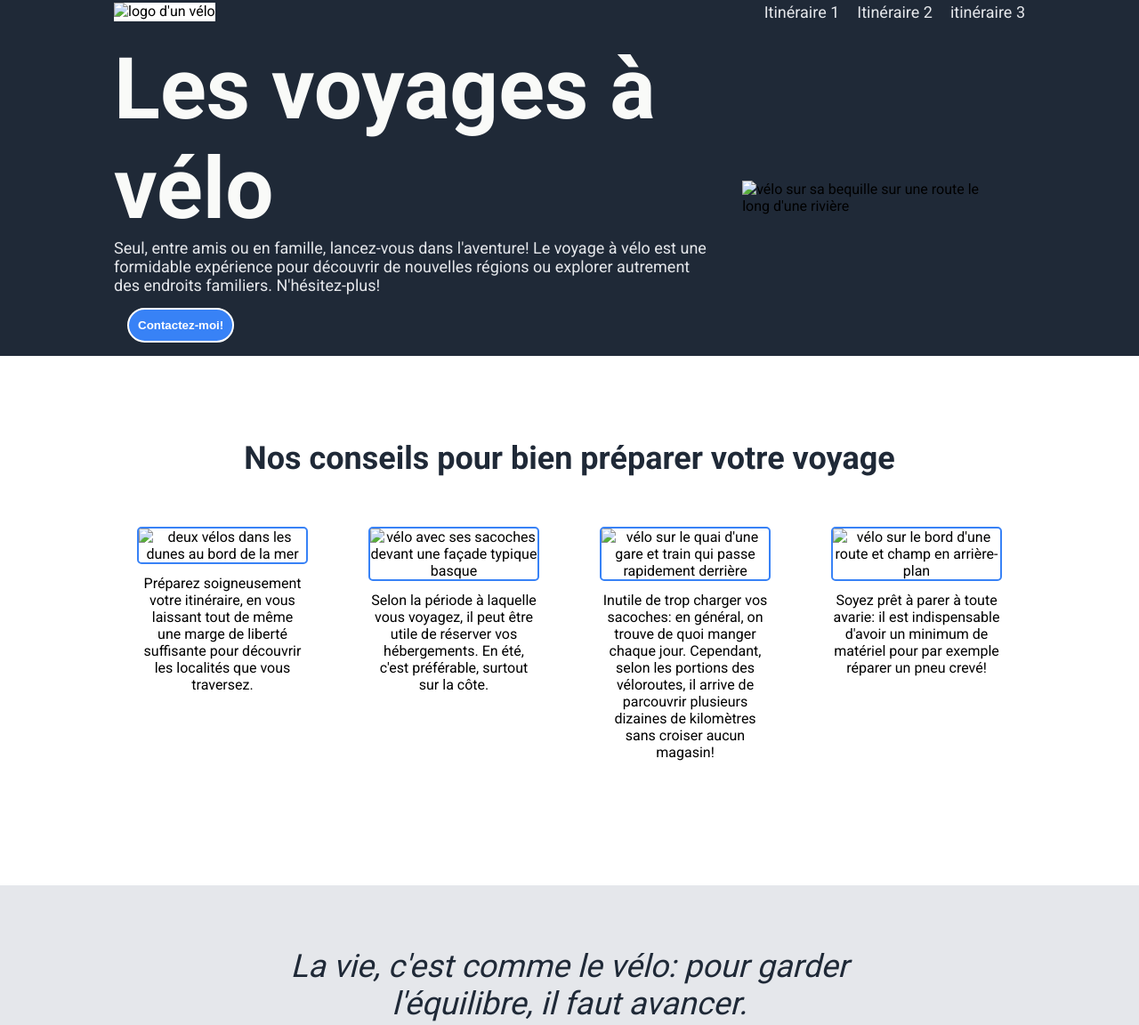
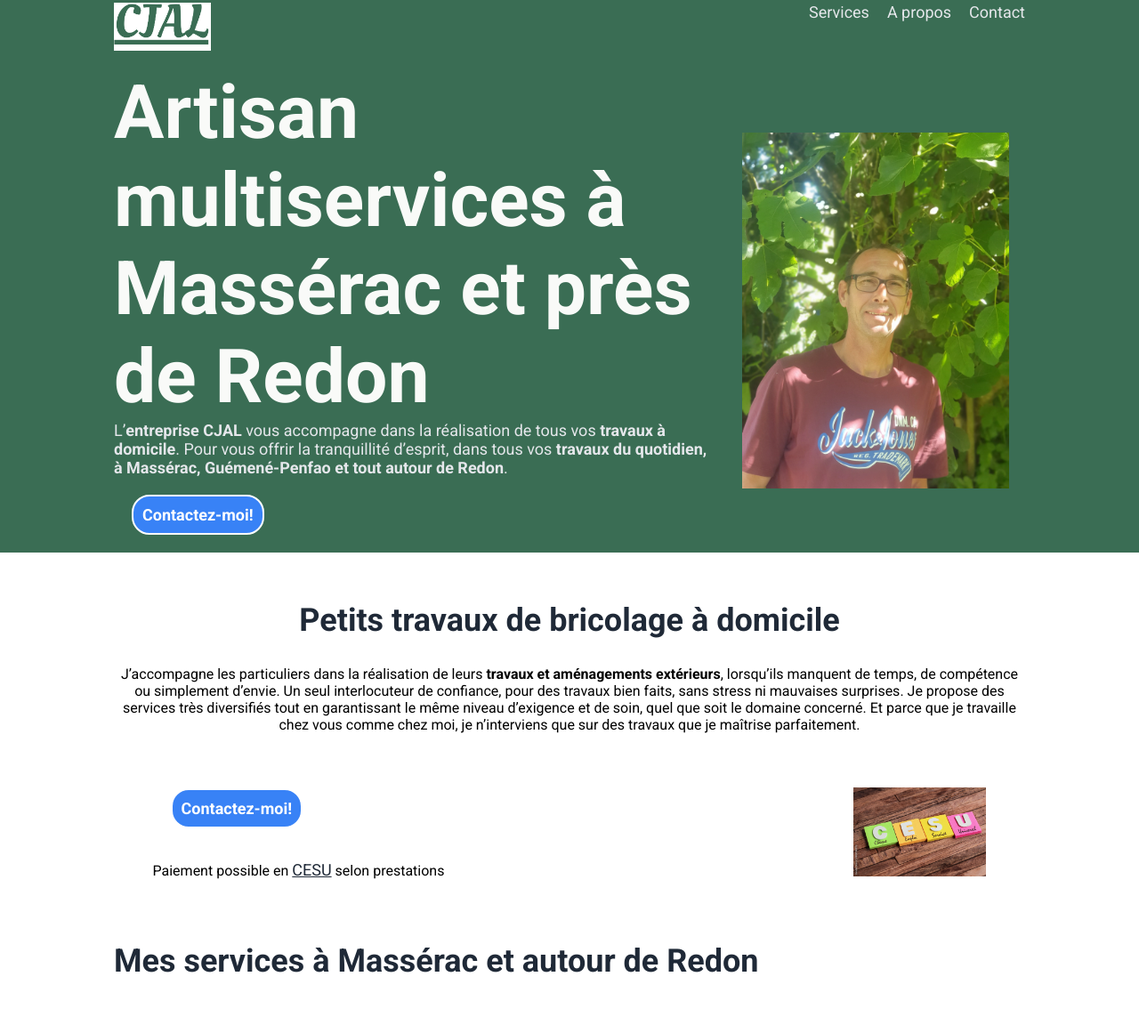
Before and after one commit to Audrey981/cjal, a plain HTML site: page index.html in a window 1280 px wide. Shown: the part 17-1169 px from the top of the page at 89% size. Drawn offline with Linux system fonts and the light colour scheme.

Commit message:
commencement de la page d'accueil

```diff
--- a/index.html
+++ b/index.html
@@ -3,55 +3,84 @@
 <head>
     <meta charset="UTF-8">
     <meta name="viewport" content="width=device-width, initial-scale=1.0">
-    <title>Landing Page</title>
+    <title>Artisan multiservices à Redon et Massérac</title>
+    <meta name="description" content="Artisan multiservices à Massérac et autour de Redon pour tous vos petits travaux du quotidien et bricolage à domicile.
+
+">
     <link href="https://fonts.googleapis.com/css2?family=Roboto:wght@400;700&display=swap" rel="stylesheet">
-    <link rel="icon" type="images/png" href="images/bicycle.png">
+    <link rel="icon" type="images/png" href="images/cjal.png">
     <link rel="stylesheet" href="style.css">
 </head>
 <body>
     <header>
         <div class="elements">
-            <div class="header-logo"><img src="images/bicycle.png" alt="logo d'un vélo" height="50"></div>
+            <div class="header-logo"><img src="images/cjal.png" alt="logo de la carte de visite CJAL" height="50"></div>
             <div class="links">
-                <a href="https://www.tourisme-rennes.com/decouvrir-rennes/rando-velo/v42-velo-bretagne/" target="_blank" rel="noopener noreferrer">Itinéraire 1</a>
-                <a href="https://www.lavelodyssee.com/" target="_blank" rel="noopener noreferrer">Itinéraire 2</a>
-                <a href="https://www.loireavelo.fr/" target="_blank" rel="noopener noreferrer">itinéraire 3</a>
+                <a href="pages/services.html">Services</a>
+                <a href="pages/apropos.html">A propos</a>
+                <a href="pages/contact.html">Contact</a>
             </div>
         </div>
         <div class="hero">
             <div class="text-hero">
-                <div class="main-text"><h1>Les voyages à vélo</h1></div>
-                <div class="secondary-text">Seul, entre amis ou en famille, lancez-vous dans l'aventure! Le voyage à vélo est une formidable expérience pour découvrir de nouvelles régions ou explorer autrement des endroits familiers. N'hésitez-plus!</div>
-                <button>Contactez-moi!</button>
+                <div class="main-text"><h1>Artisan multiservices à Massérac et près de Redon</h1></div>
+                <div class="secondary-text">L’<strong>entreprise CJAL</strong> vous accompagne dans la réalisation de tous vos <strong>travaux à domicile</strong>.
+Pour vous offrir la tranquillité d’esprit, dans tous vos <strong>travaux du quotidien, à Massérac, Guémené-Penfao et tout autour de Redon</strong>.</div>
+                <a href="pages/contact.html" class="bouton">Contactez-moi!</a>
             </div>
-            <div class="hero-img"><img src="images/hero-img.jpg" alt="vélo sur sa bequille sur une route le long d'une rivière" ></div>
+            <div class="hero-img"><img src="images/christophe.webp" alt="photo de Christophe Daval artisan multiservices à Massérac" ></div>
         </div>
     </header>
-    <div class="information">
-        <h2>Nos conseils pour bien préparer votre voyage</h2>
+
+    <div class="présentation">
+        <h2>Petits travaux de bricolage à domicile</h2>
+        <p>J’accompagne les particuliers dans la réalisation de leurs <strong> travaux et aménagements extérieurs</strong>, lorsqu’ils manquent de temps, de compétence ou simplement d’envie.
+        Un seul interlocuteur de confiance, pour des travaux bien faits, sans stress ni mauvaises surprises.
+        Je propose des services très diversifiés tout en garantissant le même niveau d’exigence et de soin, quel que soit le domaine concerné.
+        Et parce que je travaille chez vous comme chez moi, je n’interviens que sur des travaux que je maîtrise parfaitement.
+        </p>
+    </div>
+    <div class="cta">
+         <div class="texte-cta">
+        <a href="pages/contact.html" class="bouton">Contactez-moi!</a>
+         <p>Paiement possible en <a href="https://www.servicesalapersonne.gouv.fr/cesu-outil-complet-pour-services-la-personne" target="_blank" rel="noopener noreferrer" class="lien-texte">CESU</a> selon prestations</p>
+         </div>
+         <a href="https://www.servicesalapersonne.gouv.fr/cesu-outil-complet-pour-services-la-personne" target="_blank" rel="noopener noreferrer" class="image-cta">
+         <img src="images/cesu.jpeg" alt="logo qui représente les CESU" height="100">
+    </div>
+
+
+    <div class="services">
+        <h2>Mes services à Massérac et autour de Redon</h2>
         <div class="cards">
-            <div class="card-one">
-                <img src="images/image1.jpg" alt="deux vélos dans les dunes au bord de la mer" height="100">
-                <div class="text">Préparez soigneusement votre itinéraire, en vous laissant tout de même une marge de liberté suffisante pour découvrir les localités que vous traversez.</div>
-            </div>
-            <div class="card-two">
-                <img src="images/image2.jpg" alt="vélo avec ses sacoches devant une façade typique basque" height="100">
-                <div class="text">Selon la période à laquelle vous voyagez, il peut être utile de réserver vos hébergements. En été, c'est préférable, surtout sur la côte.</div>
-            </div>
-            <div class="card-three">
-                <img src="images/image3.jpg" alt="vélo sur le quai d'une gare et train qui passe rapidement derrière" height="100">
-                <div class="text">Inutile de trop charger vos sacoches: en général, on trouve de quoi manger chaque jour. Cependant, selon les portions des véloroutes, il arrive de parcouvrir plusieurs dizaines de kilomètres sans croiser aucun magasin!</div>
-            </div>
-            <div class="card-four">
-                <img src="images/image4.jpg" alt="vélo sur le bord d'une route et champ en arrière-plan" height="100">
-                <div class="text">Soyez prêt à parer à toute avarie: il est indispensable d'avoir un minimum de matériel pour par exemple réparer un pneu crevé!</div>
-            </div>
+            <a href="pages/services.html" class="card-one">
+                <img src="images/béton.png" alt="maçonnerie: dalle béton, murets, enduits, terrasse" height="100">
+                <div class="text"><strong>Maçonnerie</strong><br>Dalle béton, murets, enduits, terrasse.</div>
+            </a>
+            <a href="pages/services.html" class="card-two">
+                <img src="images/bricolage.png" alt="petits travaux, construction en bois" height="100">
+                <div class="text"><strong>Petits travaux</strong><br>Constructions en bois, nettoyage de façades, bricolages divers.</div>
+            </a>
+            <a href="pages/services.html" class="card-three">
+                <img src="images/jardin.png" alt="espaces verts" height="100">
+                <div class="text"><strong>Espaces verts</strong><br>Tonte, taille de haie avec évacuation, débroussaillage.</div>
+            </a>
+            <a href="pages/services.html" class="card-four">
+                <img src="images/clôture.png" alt="cloture, aménagements extérieur, portail" height="100">
+                <div class="text"><strong>Aménagement extérieur</strong><br>Pose de portail, clôture.</div>
+            </a>
+            <a href="pages/services.html" class="card-five">
+                <img src="images/minipelle.png" alt="Mini-pelle: terrassement, empierrement, tranchées." height="100">
+                <div class="text"><strong>Mini-pelle</strong><br>Terrassement, empierrement, tranchées.</div>
+            </a>
         </div>
     </div>
+
     <div class="quote">
         <div class="quote-text">La vie, c'est comme le vélo: pour garder l'équilibre, il faut avancer.</div>
         <div class="author">A. Einstein</div>
     </div>
+
     <div class="action">
         <div class="action-sub">
             <div class="action-title">Pour plus d'informations</div>
@@ -59,6 +88,7 @@
         </div>
         <button>Contactez-moi!</button>
     </div>
+
     <footer>&copy; 2025 The Odin Project</footer>
 </body>
 </html>
--- a/style.css
+++ b/style.css
@@ -7,7 +7,7 @@ body
 }
 
 header {
-  background-color:#1f2937;
+  background-color:  #3a6d54;;
 }
 
 .elements {
@@ -35,7 +35,7 @@ a {
 }
 
 .main-text {
-  font-size: 48px;
+  font-size: 42px;
   color: #f9faf8;
   font-weight: 900;
   margin: 0;
@@ -51,11 +51,11 @@ h1 {
   margin: 0;
 }
 
-button {
+.bouton {
   background-color: #3882f6;
   color: white;
   padding: 10px;
-  margin: 15px;
+  margin: 20px;
   font-weight: 800;
   border-radius: 20px;
   border: 2px solid white;
@@ -89,8 +89,39 @@ button {
   margin: 30px;
 }
 
-.information {
-  padding: 5% 10%;
+.lien-texte {
+  color: #1f2937;
+  text-decoration: underline;
+}
+
+.présentation {
+  padding: 2% 10%;
+  text-align: center;
+}
+.cta {
+  display: flex;
+  flex: 1;
+  margin: 0;
+  padding: 0 10%;
+  justify-content: space-around;
+  align-items: center;
+}
+
+.texte-cta {
+  display: flex;
+  flex-direction: column;
+  align-items: start;
+  width: 700px;
+  margin: 0;
+}
+
+.image-cta {
+  display: flex;
+}
+
+
+.services {
+  padding: 2% 10%;
   text-align: center;
 }
 
@@ -103,6 +134,11 @@ button {
   flex-wrap: nowrap; /* toutes sur une ligne */
 }
 
+.cards > a:hover img {
+  transform:scale(1.05);
+  filter: brightness(0.8);
+}
+
 .cards img {
   width: 100%;
   max-width: 100%;/* empêche le débordement sur mobile */
@@ -110,9 +146,10 @@ button {
   border-radius: 5px;
   border: 2px solid #3882f6;
   display: block; /* évite l'espcace blanc en bas de l'image */
+  transition: transform 0.2s ease;
 }
 
-.cards > div {  /* selecteur enfant direct, donc ici cible les enfants de cards mais pas leurs enfants à eux */
+.cards > a {  /* selecteur enfant direct, donc ici cible les enfants de cards mais pas leurs enfants à eux */
   display: flex;
   flex-direction: column;
   align-items: center; /* centre image + texte horizontalement */
@@ -120,6 +157,8 @@ button {
   width: 220px; /*largeur fixe de la card*/
   padding: 16px;
   box-sizing: border-box;
+  color: #1f2937;
+  cursor: pointer;
 }
 
 h2 {
```
Also changed, not shown: images/bricolage.png (added), images/buisson.png (added), images/béton.png (added), images/cesu.jpeg (added), images/christophe.webp (added), images/cjal.png (added), images/clôture.png (added), images/jardin.png (added), images/logo.png (added), images/minipelle.png (added).
